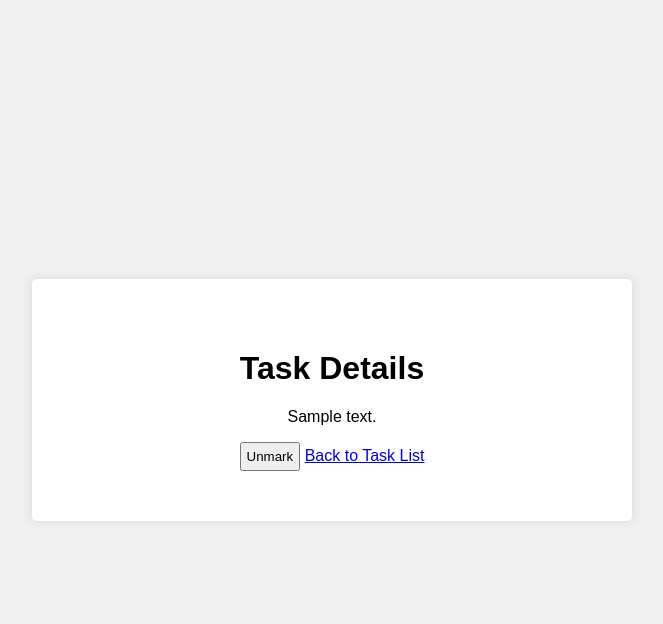
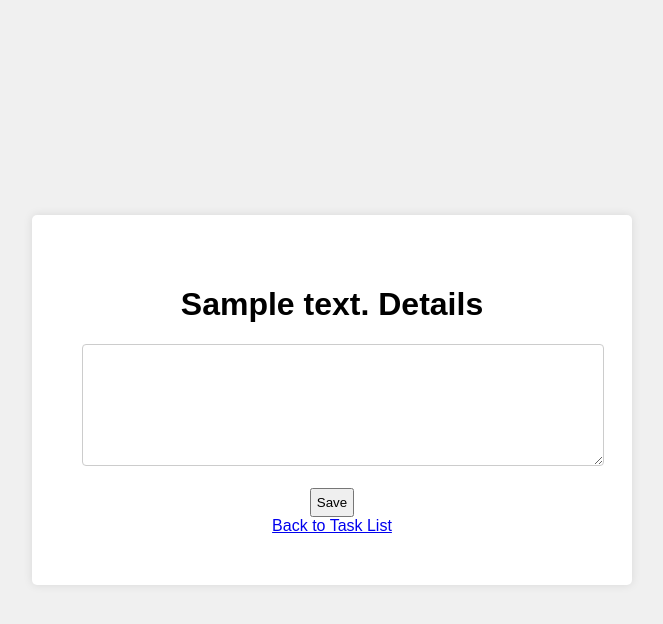
Before and after one commit to SammyFairad/Madhacks2024, a Flask app: template templates/task.html in a window 1280 px wide. Shown: the top 624 px of the page, without its empty margins (308-971 px from the left). Run offline with Flask 3, Linux system fonts and the light colour scheme; the template is opened without the code that fills it: most values are stand-ins (such as "Sample title", 1, 10 or a date in 2020).

Commit message:
some input stuff

```diff
--- a/app.py
+++ b/app.py
@@ -9,16 +9,9 @@ tasks = []
 def index():
     return render_template('index.html', tasks=tasks)
 
-@app.route('/task/<int:task_id>')
-def view_task(task_id):
-    if 0 <= task_id < len(tasks):
-        task = tasks[task_id]
-        return render_template('task.html', task=task, task_id=task_id)
-    return redirect(url_for('index'))
-
 @app.route('/add', methods=['POST'])
 def add_task():
-    task_text = request.form.get('task').strip()  # Trim spaces here
+    task_text = request.form.get('task').strip()
     if task_text:
         tasks.append({"text": task_text, "completed": False})
     return redirect(url_for('index'))
@@ -35,20 +28,19 @@ def delete_task(task_id):
         tasks.pop(task_id)
     return redirect(url_for('index'))
 
-@app.route('/toggle_edit/<int:task_id>', methods=['POST'])
-def toggle_edit(task_id):
+@app.route('/task/<int:task_id>')
+def view_task(task_id):
     if 0 <= task_id < len(tasks):
-        # Toggle the editing state
-        tasks[task_id]['editing'] = not tasks[task_id].get('editing', False)
+        return render_template('task.html', task=tasks[task_id], task_id=task_id)
     return redirect(url_for('index'))
 
-@app.route('/edit/<int:task_id>', methods=['POST'])
-def edit_task(task_id):
+@app.route('/update/<int:task_id>', methods=['POST'])
+def update_task(task_id):
     if 0 <= task_id < len(tasks):
-        new_text = request.form.get('edited_text')
-        tasks[task_id]['text'] = new_text
+        new_text = request.form.get('task-input').strip()
+        if new_text:
+            tasks[task_id]['text'] = new_text
     return redirect(url_for('index'))
-
 
 if __name__ == '__main__':
     app.run(host='0.0.0.0', port=9090, debug=True)
--- a/templates/index.html
+++ b/templates/index.html
@@ -29,6 +29,7 @@
                 margin: 0;
                 padding: 0;
             }
+        }
 
         /* Container styling for consistency */
         .container {
@@ -51,8 +52,6 @@
 
         /* Button styling for Add, Delete, and Details buttons */
         button {
-            background-color: #007bff;
-            color: white;
             border: none;
             padding: 5px 10px;
             border-radius: 4px;
--- a/templates/task.html
+++ b/templates/task.html
@@ -4,17 +4,27 @@
     <meta charset="UTF-8">
     <title>Task Details</title>
     <link rel="stylesheet" href="{{ url_for('static', filename='style.css') }}">
+    <style>
+        /* Styling for textarea to make it larger and more comfortable for editing */
+        .large-input {
+            width: 100%;
+            height: 100px;
+            font-size: 1.1em;
+            padding: 10px;
+            border-radius: 4px;
+            border: 1px solid #ccc;
+            resize: vertical;
+        }
+    </style>
 </head>
 <body>
     <div class="container">
-        <h1>Task Details</h1>
+        <h1>{{ task.text }} Details</h1>
 
-        <!-- Task text with completion styling -->
-        <p class="task-text {{ 'completed' if task.completed else '' }}">{{ task.text }}</p>
-
-        <!-- Button to mark as complete/incomplete -->
-        <form action="{{ url_for('toggle_task', task_id=task_id) }}" method="POST" style="display:inline;">
-            <button type="submit">{{ 'Unmark' if task.completed else 'Complete' }}</button>
+        <!-- Form to edit and save task text in the textarea -->
+        <form action="{{ url_for('update_task', task_id=task_id) }}" method="POST">
+            <textarea id="task-input" name="task-input" class="large-input"></textarea><br><br>
+            <button type="submit">Save</button>
         </form>
 
         <!-- Link back to the main task list -->
```
